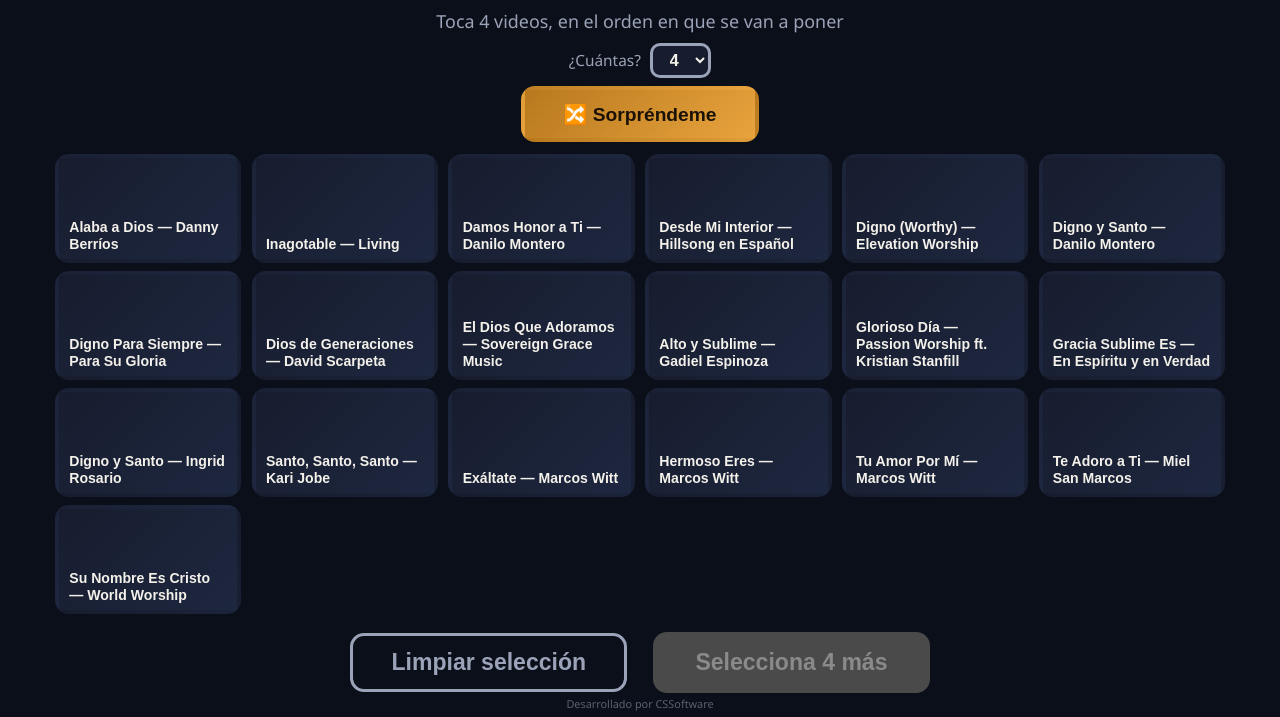
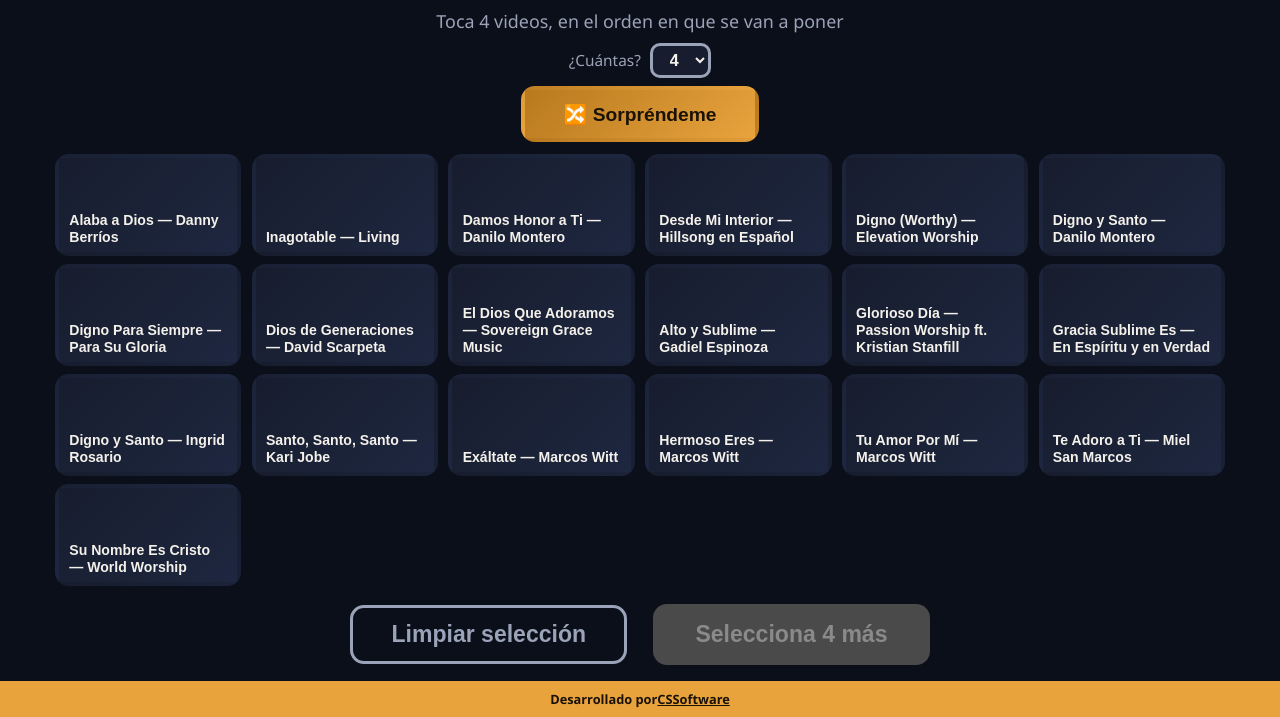
Before and after one commit to chalusb/CapitalAlabanza, a plain HTML site: page index.html in a window 1280 px wide. Shown: the part 83-800 px from the top of the page. Drawn offline with Linux system fonts and the light colour scheme.

Commit message:
Footer como franja solida fija abajo, en vez de texto flotante
Antes era texto tenue superpuesto sobre el contenido. Ahora es una franja
de ancho completo pegada al fondo real de la pantalla, con fondo dorado
solido y texto oscuro de alto contraste, sin encimarse con los botones ni
la cuadricula (se les da espacio de sobra en el padding inferior).

```diff
--- a/css/style.css
+++ b/css/style.css
@@ -39,7 +39,7 @@
 /* ---------- Selection view ---------- */
 
 #view-selection {
-  padding: 3vh 4vw;
+  padding: 3vh 4vw 6.5vh;
 }
 
 .header {
@@ -379,6 +379,7 @@
   justify-content: center;
   text-align: center;
   gap: 3vh;
+  padding-bottom: 6.5vh;
 }
 
 #view-end h2 {
@@ -451,25 +452,29 @@
 
 #site-footer {
   position: fixed;
-  bottom: 0.8vh;
+  bottom: 0;
   left: 0;
   right: 0;
-  text-align: center;
-  font-size: 0.85vw;
-  color: var(--text-dim);
-  opacity: 0.55;
-  pointer-events: none;
+  height: 4.5vh;
+  min-height: 34px;
+  display: flex;
+  align-items: center;
+  justify-content: center;
+  background: var(--accent);
+  color: #1a1206;
+  font-size: 1vw;
+  font-weight: 600;
+  z-index: 10;
 }
 
 #site-footer a {
-  color: var(--text-dim);
-  text-decoration: none;
-  pointer-events: auto;
+  color: #1a1206;
+  font-weight: 700;
+  text-decoration: underline;
 }
 
 #site-footer a:hover,
 #site-footer a:focus {
-  color: var(--accent);
-  text-decoration: underline;
+  color: #000000;
   outline: none;
 }
```
